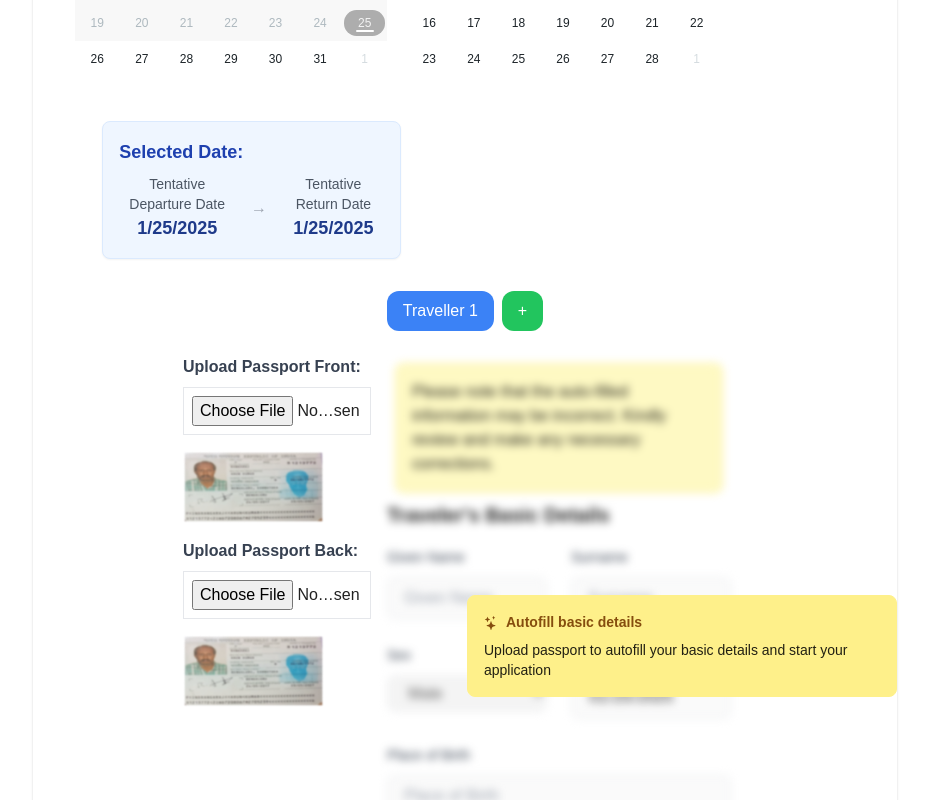
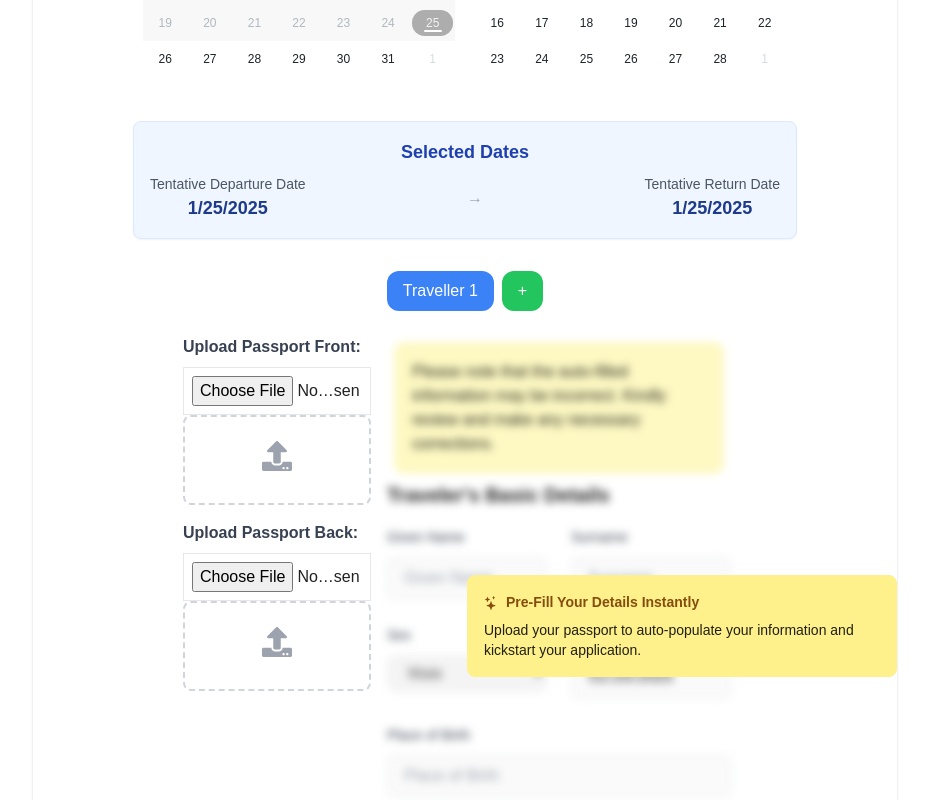
Before and after one commit to Vishal-Bala907/TRAVEL-IDEA, a Next.js app: page /submit/1 in a window 1280 px wide. Shown: the part 520-1320 px from the top of the page, without its empty margins (175-1104 px from the left). Built offline with nearby package versions, Linux system fonts and the light colour scheme; no server answers.

Commit message:
almost completed

```diff
--- a/src/components/formFilling/MakePayment.jsx
+++ b/src/components/formFilling/MakePayment.jsx
@@ -20,6 +20,7 @@ import {
   submitVisaRequest,
 } from "../server/basic/basic";
 import { toast } from "react-toastify";
+import { useRouter } from "next/navigation";
 
 const MakePayment = ({ reqId, setStage, id }) => {
   // console.log("jai shree ram");
@@ -64,6 +65,7 @@ const MakePayment = ({ reqId, setStage, id }) => {
 
   const visas = useSelector((state) => state.visas?.visas || []);
   const Id = id;
+  const router = useRouter();
 
   const visabyId = visas.find((item) => item.id === Number(Id));
   const AppointmentFees = Number(visabyId?.embassyFees?.appointmentFees);
@@ -128,6 +130,7 @@ const MakePayment = ({ reqId, setStage, id }) => {
             const sigId = response.razorpay_signature;
             paymentSuccessFull(paymentId, orderId, sigId, NetTotal)
               .then((data) => {
+                router.push('/')
                 toast.success("payment sucessfull... 😀😀", {
                   position: "top-right",
                 });
--- a/src/components/formFilling/PassportForm.jsx
+++ b/src/components/formFilling/PassportForm.jsx
@@ -15,7 +15,7 @@ const VITE_API_URL = "f16a94a303ef3ed524348cd85534f639";
 // const VITE_API_URL = "";
 import { uploadImage } from "../server/basic/basic";
 import ConfirmChoiceModal from '../confirmChoiceModal/ConfirmChoiceModal'
-
+import { FaUpload } from "react-icons/fa";
 const initialVisaRequestsState = {
   purposeOfVisit: "",
   appointmentDetails: "",
@@ -381,7 +381,7 @@ const PassportForm = ({ purposeOfVisit, setStage }) => {
       <ToastContainer autoClose={3000} limit={1} />
       <div className="flex justify-center mb-8">
         <div className="date-range-picker-container">
-          <div className="flex flex-wrap flex-col md:flex-row">
+          <div className="flex flex-nowrap flex-col ">
             <div>
               {windowWidth > 768 && (
                 <div className="flex justify-end mt-2.5 ">
@@ -416,9 +416,9 @@ const PassportForm = ({ purposeOfVisit, setStage }) => {
               />
             </div>
             <div className="flex justify-center items-center ">
-              <div className="mt-6 p-4 bg-blue-50 rounded-lg shadow-sm border border-blue-100 w-4/5">
-                <p className="text-lg font-semibold text-blue-800 mb-2 text-center md:text-left">
-                  Selected Date:
+              <div className="mt-6 p-4 bg-blue-50 rounded-lg shadow-sm border items-center  border-blue-100 w-full">
+                <p className="text-lg   font-semibold text-blue-800 mb-2 text-center ">
+                  Selected Dates
                 </p>
                 <div className="flex flex-col md:flex-row items-center justify-center md:justify-between space-y-4 md:space-y-0 md:space-x-4">
                   <div className="text-center">
@@ -510,11 +510,12 @@ const PassportForm = ({ purposeOfVisit, setStage }) => {
                       </button>
                     </>
                   ) : (
-                    <img
-                      src="/img/general/user_passport_front.png"
-                      alt="Passport Front Placeholder"
-                      className="mt-4 w-3/4"
-                    />
+                    <label
+                      htmlFor="passport-front-upload"
+                      className="w-full flex flex-col items-center justify-center p-6 border-2 border-dashed border-gray-300 rounded-lg  transition duration-200 ease-in-out"
+                    >
+                      <FaUpload className="text-3xl text-gray-400 mb-2" />
+                    </label>
                   )}
                 </div>
               </div>
@@ -544,11 +545,12 @@ const PassportForm = ({ purposeOfVisit, setStage }) => {
                     </button>
                   </div>
                 ) : (
-                  <img
-                    src="/img/general/user_passport_front.png"
-                    alt="Passport Back Placeholder"
-                    className="mt-4 w-3/4"
-                  />
+                  <label
+                    htmlFor="passport-front-upload"
+                    className="w-full flex flex-col items-center justify-center p-6 border-2 border-dashed border-gray-300 rounded-lg  transition duration-200 ease-in-out"
+                  >
+                    <FaUpload className="text-3xl text-gray-400 mb-2" />
+                  </label>
                 )}
               </div>
             </>
@@ -561,11 +563,11 @@ const PassportForm = ({ purposeOfVisit, setStage }) => {
               <div className="font-lexend text-sm font-medium bg-yellow-200 text-neutral-light-n800 p-4 rounded-lg border border-yellow-200">
                 <div className="font-bold text-yellow-800">
                   <BsStars className={"inline mr-2 "} />
-                  Autofill basic details
+                  Pre-Fill Your Details Instantly
                 </div>
                 <p className="mt-2 text-white-800">
-                  Upload passport to autofill your basic details and start your
-                  application
+                  Upload your passport to auto-populate your information and
+                  kickstart your application.
                 </p>
               </div>
             </div>
@@ -924,8 +926,6 @@ const PassportForm = ({ purposeOfVisit, setStage }) => {
                     >
                       Submit Application
                     </button>
-
-
                   </div>
                 </form>
               </>
--- a/src/components/formFilling/Steps.jsx
+++ b/src/components/formFilling/Steps.jsx
@@ -25,7 +25,7 @@ export default function Steps({ id }) {
   }, [stage]);
   return (
     <Box className="w-full max-w-4xl mx-auto p-4">
-      <Accordion expanded={stage >= 1}>
+      <Accordion expanded={stage == 1}>
         <AccordionSummary
           expandIcon={stage >= 1 ? "" : <FaLock />}
           aria-controls="panel1a-content"
@@ -38,7 +38,7 @@ export default function Steps({ id }) {
         </AccordionDetails>
       </Accordion>
 
-      <Accordion expanded={stage >= 2} disabled={stage < 2}>
+      <Accordion expanded={stage == 2} disabled={stage < 2}>
         <AccordionSummary
           expandIcon={stage >= 2 ? "" : <FaLock />}
           aria-controls="panel2a-content"
@@ -53,7 +53,7 @@ export default function Steps({ id }) {
         </AccordionDetails>
       </Accordion>
 
-      <Accordion expanded={stage >= 3} disabled={stage < 3}>
+      <Accordion expanded={stage == 3} disabled={stage < 3}>
         <AccordionSummary
           expandIcon={stage >= 3 ? "" : <FaLock />}
           aria-controls="panel3a-content"
@@ -73,7 +73,7 @@ export default function Steps({ id }) {
         </AccordionDetails>
       </Accordion>
 
-      <Accordion expanded={stage >= 4} disabled={stage < 4}>
+      <Accordion expanded={stage == 4} disabled={stage < 4}>
         <AccordionSummary
           expandIcon={stage >= 4 ? "" : <FaLock />}
           aria-controls="panel4a-content"
--- a/src/components/formFilling/UploadDocument.jsx
+++ b/src/components/formFilling/UploadDocument.jsx
@@ -7,7 +7,7 @@ import { addVisaRequest } from "../redux/slices/VisaRequest";
 import { submitVisaRequest, uploadImage } from "../server/basic/basic";
 import { v4 as uuidv4 } from "uuid";
 import { toast } from "react-toastify";
-
+import { confirmAlert } from "react-confirm-alert";
 const UploadDocument = ({ setReqId, stage, setStage, id }) => {
   const dispatch = useDispatch();
   const Id = id;
@@ -52,6 +52,26 @@ const UploadDocument = ({ setReqId, stage, setStage, id }) => {
     });
   };
 
+       const handleConfirmMarkCompleted = () => {
+
+
+          confirmAlert({
+            title: "Confirmation Required",
+            message:
+              "Are you sure you want to save uploaded documents? Once saved, they cannot be edited.",
+            buttons: [
+              {
+                label: "Confirm",
+                onClick: () => handleSaveDetails(),
+              },
+              {
+                label: "Cancel",
+              },
+            ],
+          });
+
+
+        };
   const handleSaveDetails = async () => {
     // Create a deep copy of the visaRequests object
     const updatedVisaRequests = JSON.parse(JSON.stringify(visaRequests));
@@ -93,17 +113,18 @@ const UploadDocument = ({ setReqId, stage, setStage, id }) => {
     submitVisaRequest(phone, updatedVisaRequests, id)
       .then((data) => {
         setReqId(data);
-        toast.success("Visa submitted successfully");
+
+        // Move to the next stage
+        toast.success("Visa submitted successfully 😀😀");
+        setStage(4);
       })
       .catch((err) => {
-        toast.error("Visa not submitted");
+        toast.error("Something went wrong Visa not submitted 😟😟");
       });
 
     // Dispatch the updated visaRequests to the Redux store
     dispatch(addVisaRequest(updatedVisaRequests));
 
-    // Move to the next stage
-    setStage(4);
   };
 
   // Use useEffect to log the updated state
@@ -191,7 +212,7 @@ const UploadDocument = ({ setReqId, stage, setStage, id }) => {
                 ))}
               </div>
               <button
-                onClick={handleSaveDetails}
+                onClick={() =>handleConfirmMarkCompleted()}
                 className="mt-4 w-full py-2 px-4 rounded-md text-white bg-green-500 hover:bg-green-600 font-medium transition-colors duration-150"
               >
                 Save Details
```
Also changed, not shown: src/components/formFilling/AddVisitDetails.jsx (+28 -17 lines), 1 other file (tests, documents, lock files or other folders). Lines whose indentation alone changed are shown as unchanged.
